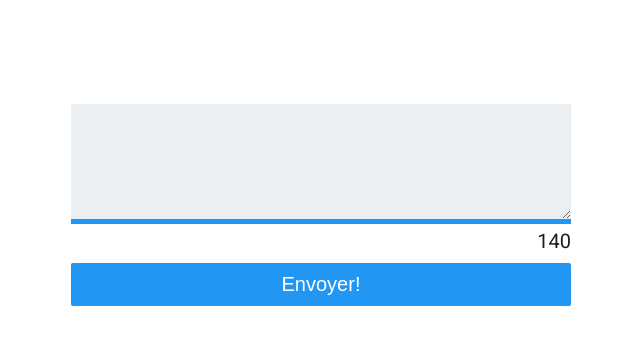
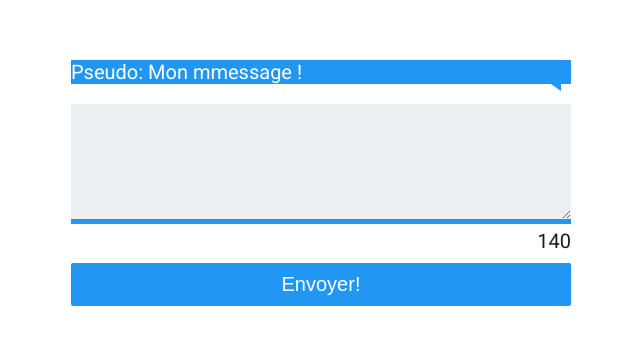
Before and after one commit to Christiansinj/chatBox, a React (Create React App) app: page / in a window 1280 px wide. Shown: the part 444-788 px from the top of the page, without its empty margins (319-959 px from the left). Built offline with nearby package versions, Linux system fonts and the light colour scheme.

Commit message:
create and use a component Message

```diff
--- a/src/components/App.js
+++ b/src/components/App.js
@@ -1,5 +1,6 @@
 import React from 'react';
 import Formulaire from './Formulaire';
+import Message from './Message';
 
 class App extends React.Component {
     render() {
@@ -7,7 +8,7 @@ class App extends React.Component {
             <div className="box">
                 <div>
                     <div className="messages">
-
+                        <Message />
                     </div>
                     <Formulaire />
                 </div>
--- /dev/null
+++ b/src/components/Message.js
@@ -0,0 +1,13 @@
+import React from 'react';
+
+class Message extends React.Component {
+    render() {
+        return(
+          <p className="user-message">
+          Pseudo: Mon mmessage !
+          </p>
+        )
+    }
+}
+
+export default Message;
```
